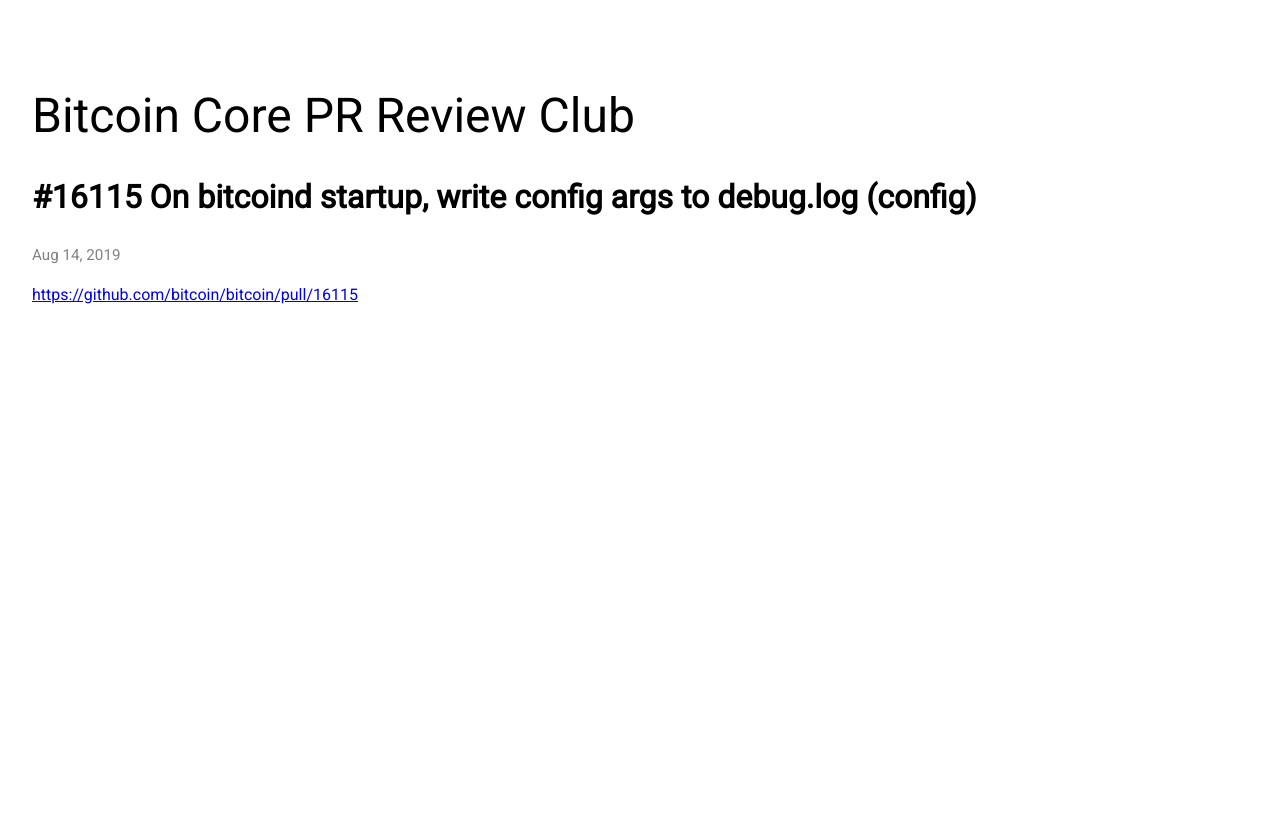
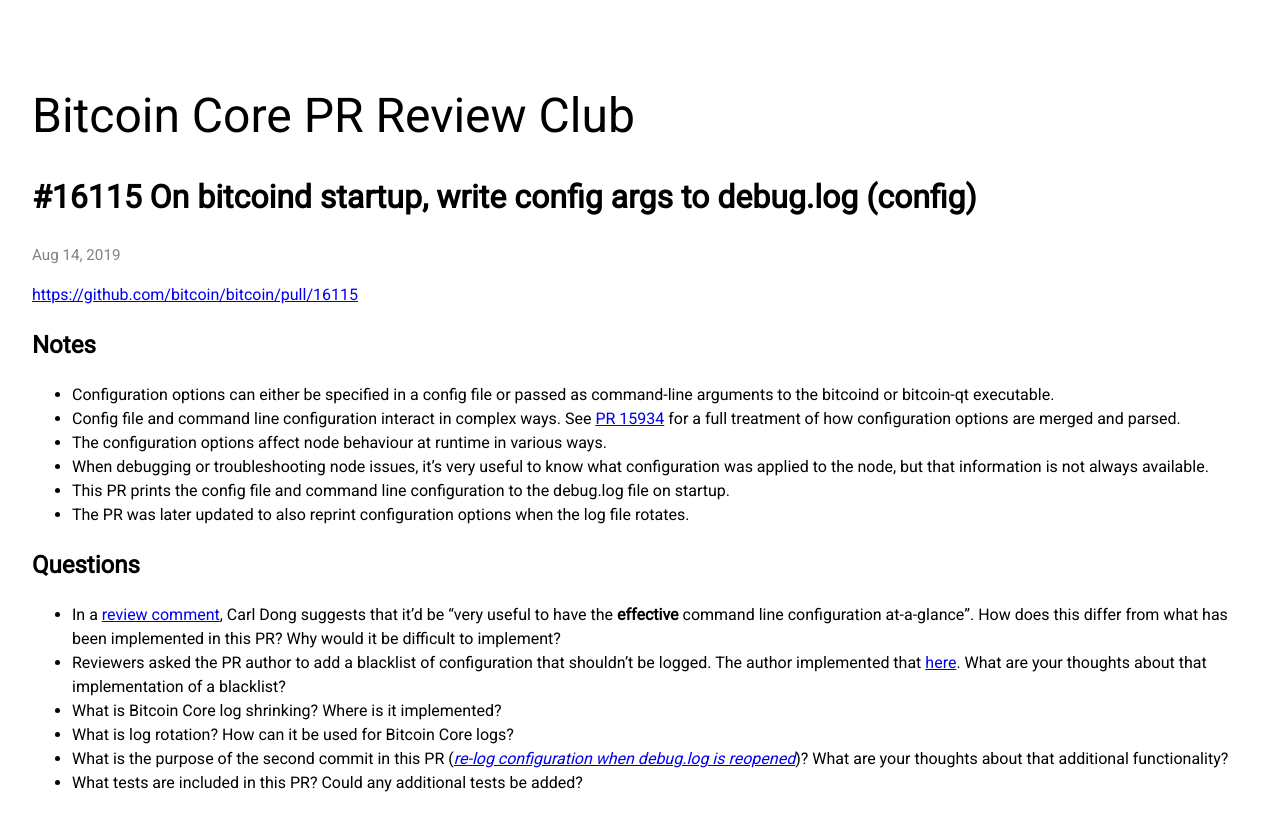
Before and after one commit to bitcoin-core-review-club/website, a Jekyll site: the page built from _posts/2019-08-14-#16115.md, in a window 1280 px wide. Shown: the top 831 px of the page. Built offline with Jekyll 4.4.1, drawn with Linux system fonts in a browser that asks for light colours; nearby versions of some CDN libraries.

Commit message:
Add notes and questions for n16115

```diff
--- a/_posts/2019-08-14-#16115.md
+++ b/_posts/2019-08-14-#16115.md
@@ -4,3 +4,21 @@
 ---
 
 [https://github.com/bitcoin/bitcoin/pull/16115](https://github.com/bitcoin/bitcoin/pull/16115)
+
+## Notes
+
+- Configuration options can either be specified in a config file or passed as command-line arguments to the bitcoind or bitcoin-qt executable.
+- Config file and command line configuration interact in complex ways. See [PR 15934](https://github.com/bitcoin/bitcoin/pull/15934) for a full treatment of how configuration options are merged and parsed.
+- The configuration options affect node behaviour at runtime in various ways.
+- When debugging or troubleshooting node issues, it's very useful to know what configuration was applied to the node, but that information is not always available.
+- This PR prints the config file and command line configuration to the debug.log file on startup.
+- The PR was later updated to also reprint configuration options when the log file rotates.
+
+## Questions
+
+- In a [review comment](https://github.com/bitcoin/bitcoin/pull/15934), Carl Dong suggests that it'd be "very useful to have the **effective** command line configuration at-a-glance". How does this differ from what has been implemented in this PR? Why would it be difficult to implement?
+- Reviewers asked the PR author to add a blacklist of configuration that shouldn't be logged. The author implemented that [here](https://github.com/bitcoin/bitcoin/pull/16115/files#diff-c9721a8bab21576f98fa79fda2715408R967). What are your thoughts about that implementation of a blacklist?
+- What is Bitcoin Core log shrinking? Where is it implemented?
+- What is log rotation? How can it be used for Bitcoin Core logs?
+- What is the purpose of the second commit in this PR (_[re-log configuration when debug.log is reopened](https://github.com/bitcoin/bitcoin/pull/16115/commits/aac50df4187f92fc6254182354e1b135aa738fe7)_)? What are your thoughts about that additional functionality?
+- What tests are included in this PR? Could any additional tests be added?
```
